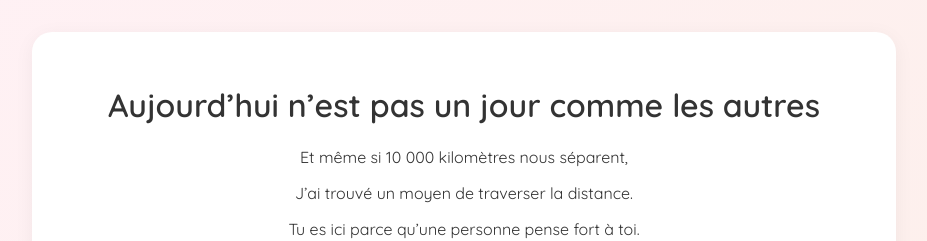
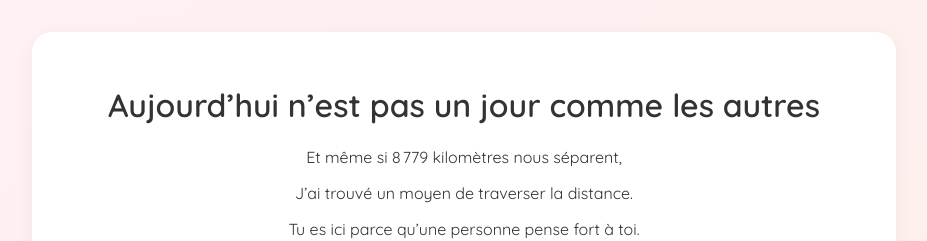
Before and after one commit to MarineB974/HappyBirthdayMonSoley, a React (Vite) app: page / in a window 1280 px wide. Shown: the top 241 px of the page, without its empty margins (176-1103 px from the left). Built offline with nearby package versions, Linux system fonts and the light colour scheme.

Commit message:
Update App.jsx

```diff
--- a/src/App.jsx
+++ b/src/App.jsx
@@ -17,7 +17,7 @@ function App() {
       content: (
         <>
           <h1>Aujourd’hui n’est pas un jour comme les autres</h1>
-          <p>Et même si 10 000 kilomètres nous séparent,</p>
+          <p>Et même si 8 779 kilomètres nous séparent,</p>
           <p>J’ai trouvé un moyen de traverser la distance.</p>
           <p>Tu es ici parce qu’une personne pense fort à toi.</p>
           <p>(Indice : elle est un peu folle, mais elle te trouve extraordinaire)</p>
```
